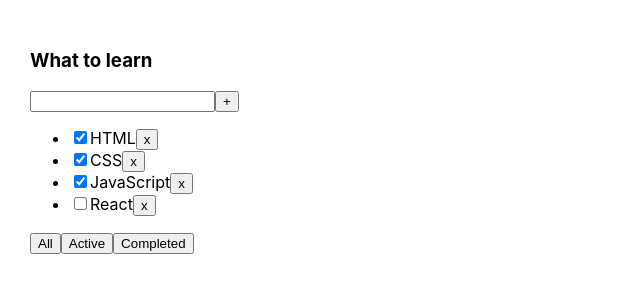
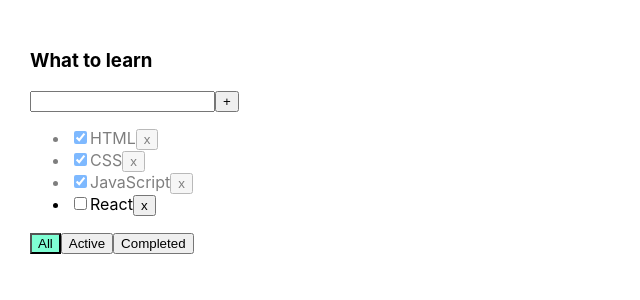
Before and after one commit to gomelkodarya/todoList, a React (Create React App) app: page / in a window 1280 px wide. Shown: the top 300 px of the page, without its empty margins (0-640 px from the left). Built offline with nearby package versions, Linux system fonts and the light colour scheme.

Commit message:
add error message and styles for error message and buttons

```diff
--- a/src/App.css
+++ b/src/App.css
@@ -6,3 +6,19 @@
 .App > div {
   margin-right: 50px;
 }
+
+.error {
+  border: red 1px solid;
+}
+
+.error-message {
+  color: red;
+}
+
+.active-filter {
+  background-color: aquamarine;
+}
+
+.is-done {
+  opacity: 0.5;
+}
--- a/src/App.tsx
+++ b/src/App.tsx
@@ -54,6 +54,7 @@
                       changeFilter={changeFilter}
                       addTask={addTask}
                       changeStatus={changeStatus}
+                      filter={filter}
             />
         </div>
     );
--- a/src/TodoList.tsx
+++ b/src/TodoList.tsx
@@ -1,5 +1,6 @@
 import React, {KeyboardEvent, ChangeEvent, useState} from "react";
 import {FilterValuesType} from "./App";
+import './App.css'
 
 export type TaskType = {
     id: string
@@ -14,10 +15,12 @@
     changeFilter: (value: FilterValuesType) => void
     addTask: (title: string) => void
     changeStatus: (id: string, isDone: boolean) => void
+    filter: FilterValuesType
 }
 
 export const TodoList = (props: PropsType) => {
     const [title, setTitle] = useState('')
+    const [error, setError] = useState<string | null>(null)
 
     const onValueChangeHandler = (e: ChangeEvent<HTMLInputElement>) => {
         setTitle(e.currentTarget.value)
@@ -27,10 +30,13 @@
         if(title.trim() !== ''){
             props.addTask(title)
             setTitle('')
+        } else {
+            setError('Field is required')
         }
     }
 
     const onKeyPressHandler = (e: KeyboardEvent<HTMLInputElement>) => {
+        setError(null)
         if(e.charCode === 13) {
             addTaskHandler()
             setTitle('')
@@ -57,8 +63,10 @@
                     value={title}
                     onChange={onValueChangeHandler}
                     onKeyPress={onKeyPressHandler}
+                    className={error ? 'error' : ''}
                 />
                 <button onClick={addTaskHandler}>+</button>
+                {error && <div className={'error-message'}>{error}</div>}
             </div>
             <ul>
                 {
@@ -71,7 +79,7 @@
                             props.changeStatus(t.id, e.currentTarget.checked)
                         }
 
-                        return <li key={t.id}>
+                        return <li key={t.id} className={t.isDone ? 'is-done' : ''}>
                             <input
                                 type="checkbox"
                                 checked={t.isDone}
@@ -84,9 +92,9 @@
                 }
             </ul>
             <div>
-                <button onClick={onAllClickHandler}>All</button>
-                <button onClick={onActiveClickHandler}>Active</button>
-                <button onClick={onCompletedClickHandler}>Completed</button>
+                <button className={props.filter === 'all' ? 'active-filter' : ''} onClick={onAllClickHandler}>All</button>
+                <button className={props.filter === 'active' ? 'active-filter' : ''} onClick={onActiveClickHandler}>Active</button>
+                <button className={props.filter === 'completed' ? 'active-filter' : ''}onClick={onCompletedClickHandler}>Completed</button>
             </div>
         </div>
     )
```
